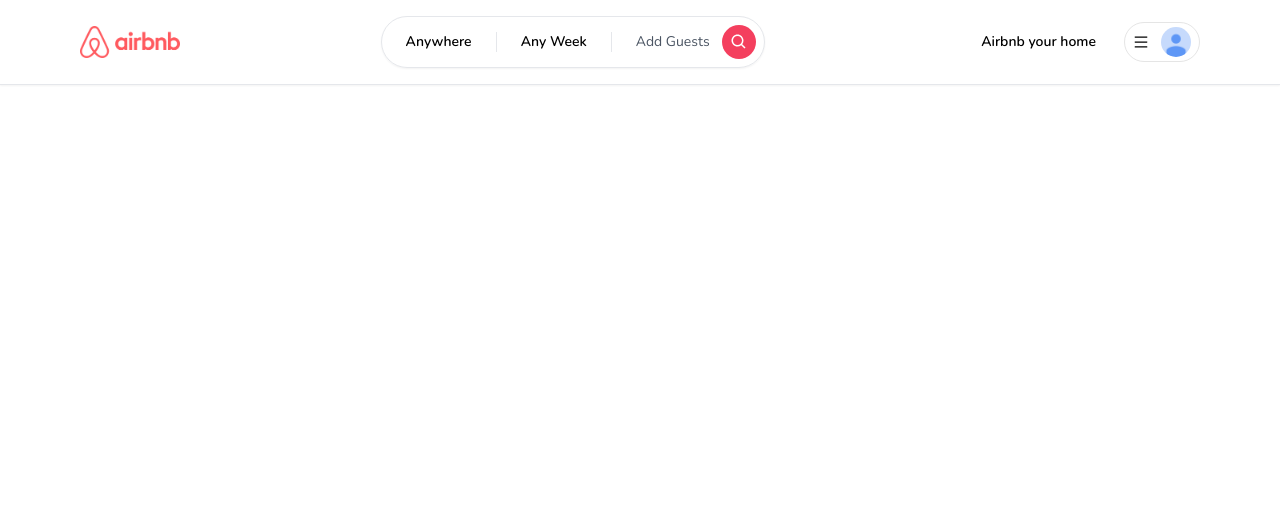
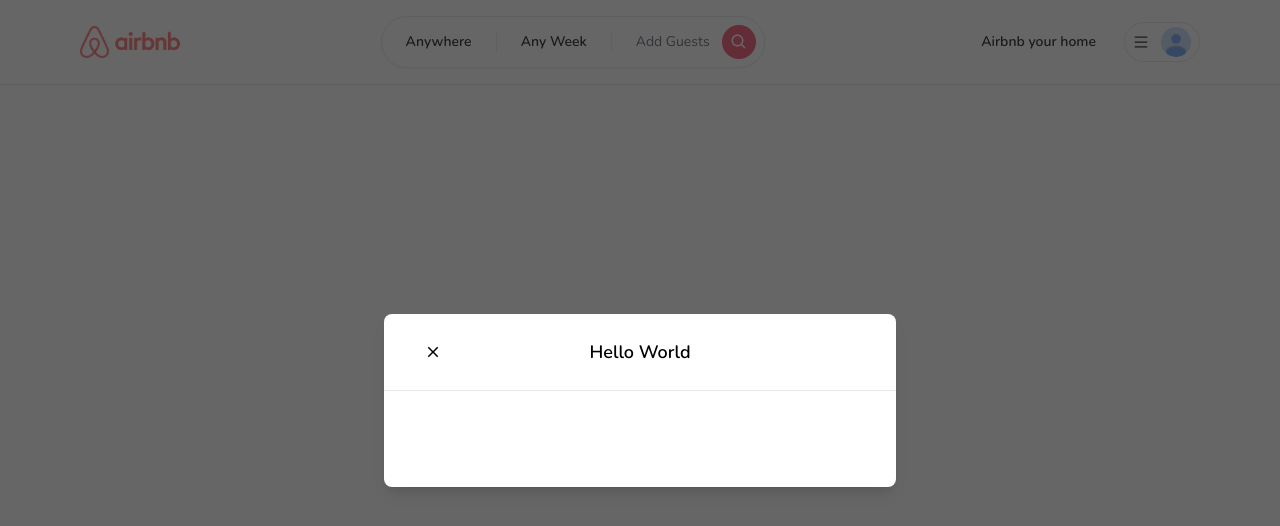
Before and after one commit to sanskar001/airbnb-clone, a Next.js app: page / in a window 1280 px wide. Shown: the top 526 px of the page. Built offline with nearby package versions, Linux system fonts and the light colour scheme.

Commit message:
WIP: added modal and button component

```diff
--- /dev/null
+++ b/app/components/Button.tsx
@@ -0,0 +1,12 @@
+import { FC, MouseEvent } from "react";
+
+export interface ButtonProps {
+  label: string;
+  onClick: (event: MouseEvent<HTMLButtonElement>) => void;
+}
+
+const Button: FC<ButtonProps> = ({}) => {
+  return <button></button>;
+};
+
+export default Button;
--- /dev/null
+++ b/app/components/modals/Modal.tsx
@@ -0,0 +1,112 @@
+"use client";
+
+import { FC, ReactElement, useCallback, useEffect, useState } from "react";
+import { IoMdClose } from "react-icons/io";
+import Button from "../Button";
+
+export interface ModalProps {
+  isOpen?: boolean;
+  onClose: () => void;
+  onSubmit: () => void;
+  title?: string;
+  body?: ReactElement;
+  footer?: ReactElement;
+  actionLabel?: string;
+  disabled?: boolean;
+  secondaryAction?: () => void;
+  secondaryLabel?: string;
+}
+
+const Modal: FC<ModalProps> = ({
+  isOpen,
+  onClose,
+  onSubmit,
+  title,
+  body,
+  footer,
+  actionLabel,
+  disabled,
+  secondaryAction,
+  secondaryLabel,
+}) => {
+  const [showModal, setShowModal] = useState(isOpen);
+
+  useEffect(() => {
+    setShowModal(isOpen);
+  }, [isOpen]);
+
+  const handleClose = useCallback(() => {
+    if (disabled) {
+      return;
+    }
+
+    setShowModal(false);
+    setTimeout(() => {
+      onClose();
+    }, 300);
+  }, [disabled, onClose]);
+
+  const handleSubmit = useCallback(() => {
+    if (disabled) {
+      return;
+    }
+
+    onSubmit();
+  }, [disabled, onSubmit]);
+
+  const handleSecondaryAction = useCallback(() => {
+    if (disabled || !secondaryAction) {
+      return;
+    }
+
+    secondaryAction();
+  }, [disabled, secondaryAction]);
+
+  if (!isOpen) {
+    return null;
+  }
+
+  return (
+    <>
+      <div className="justify-center items-center flex overflow-x-hidden overflow-y-auto fixed inset-0 z-50 outline-none focus:outline-none bg-neutral-800/70">
+        <div className="relative w-full md:w-4/6 lg:w-3/6 xl:w-2/5 my-6 h-full lg:h-auto md:h-auto">
+          {/* CONTENT */}
+          <div
+            className={`
+            translate
+            duration-300
+            h-full
+            ${showModal ? "translate-y-0" : "translate-y-full"}
+            ${showModal ? "opacity-100" : "opacity-0"}
+            `}
+          >
+            <div className="translate h-full lg:h-auto md:h-auto border-0 rounded-lg shadow-lg relative fles flex-col w-full bg-white outline-none focus:outline-none">
+              {/* HEADER */}
+              <div className="flex items-center p-6 rounded-t justify-center relative border-b-[1px]">
+                <button
+                  onClick={handleClose}
+                  className="p-1 border-0 hover:opacity-70 transition absolute left-9"
+                >
+                  <IoMdClose size={18} />
+                </button>
+                <div className="text-lg font-semibold">{title}</div>
+              </div>
+
+              {/* BODY */}
+              <div className="relative p-6 flex-auto">{body}</div>
+
+              {/* FOOTER */}
+              <div className="flex flex-col gap-2 p-6">
+                <div className="flex items-center gap-4 w-full">
+                  <Button label="button" onClick={() => {}} />
+                </div>
+              </div>
+            </div>
+          </div>
+        </div>
+      </div>
+    </>
+  );
+};
+
+export default Modal;
--- a/app/layout.tsx
+++ b/app/layout.tsx
@@ -2,6 +2,7 @@
 import { Nunito } from "next/font/google";
 import "./globals.css";
 import Navbar from "./components/navbar/Navbar";
+import Modal from "./components/modals/Modal";
 
 const nunito = Nunito({ subsets: ["latin"] });
 
@@ -18,6 +19,7 @@
   return (
     <html lang="en">
       <body className={nunito.className}>
+        <Modal isOpen title="Hello World" />
         <Navbar />
         {children}
       </body>
```
